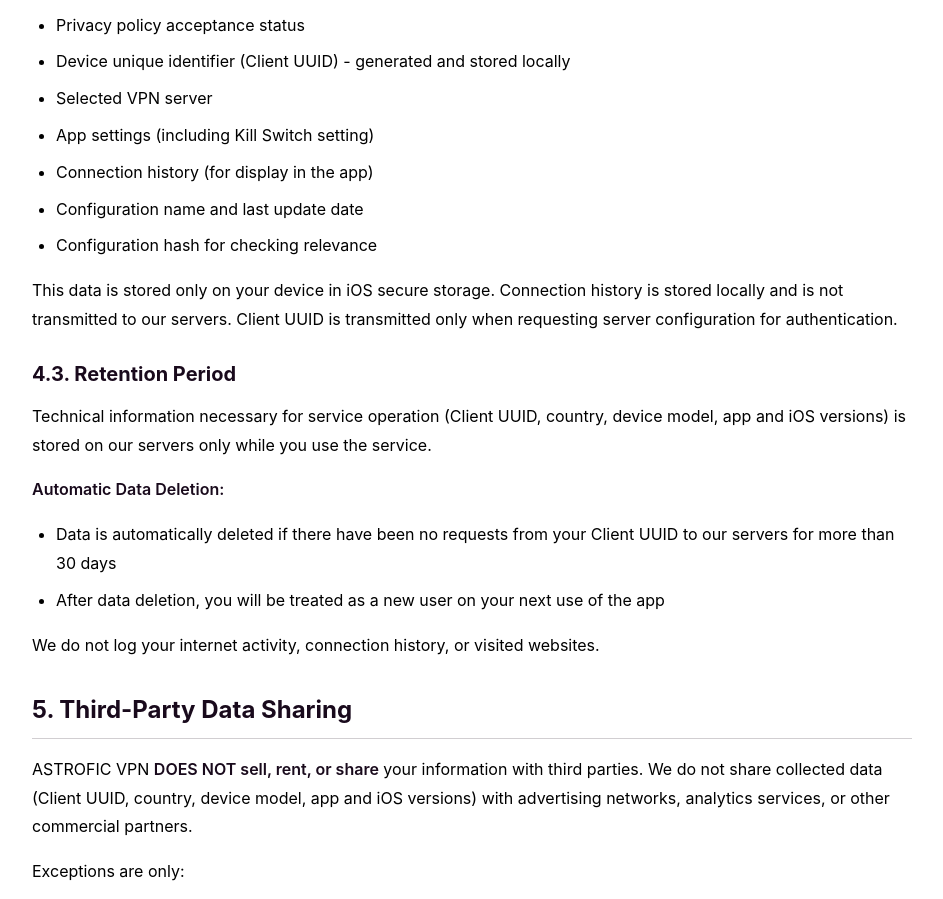
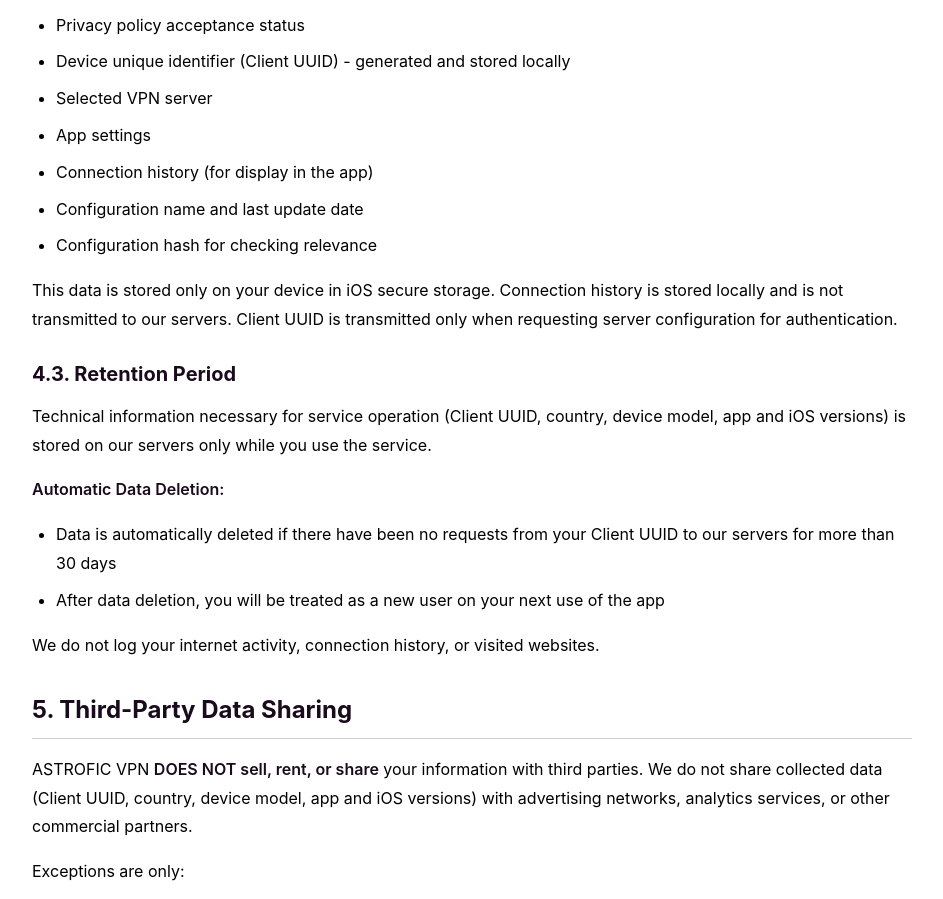
Before and after one commit to AstroficGroup/iOS_VPN_Docs, a plain HTML site: page privacy-policy.html in a window 1280 px wide. Shown: the part 2320-3219 px from the top of the page, without its empty margins (308-1251 px from the left). Drawn offline with Linux system fonts and the light colour scheme.

Commit message:
Update privacy-policy.html

```diff
--- a/privacy-policy.html
+++ b/privacy-policy.html
@@ -111,7 +111,7 @@
                 <li>Privacy policy acceptance status</li>
                 <li>Device unique identifier (Client UUID) - generated and stored locally</li>
                 <li>Selected VPN server</li>
-                <li>App settings (including Kill Switch setting)</li>
+                <li>App settings</li>
                 <li>Connection history (for display in the app)</li>
                 <li>Configuration name and last update date</li>
                 <li>Configuration hash for checking relevance</li>
```
